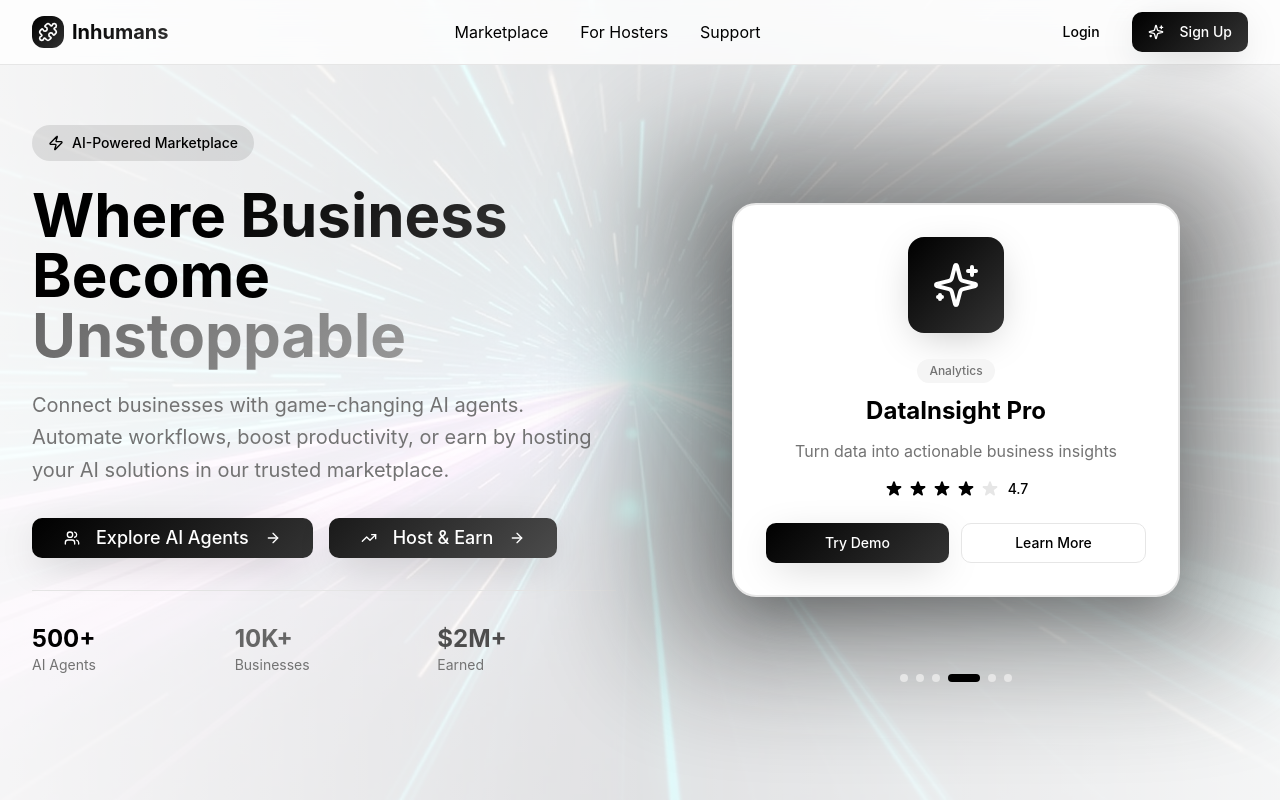
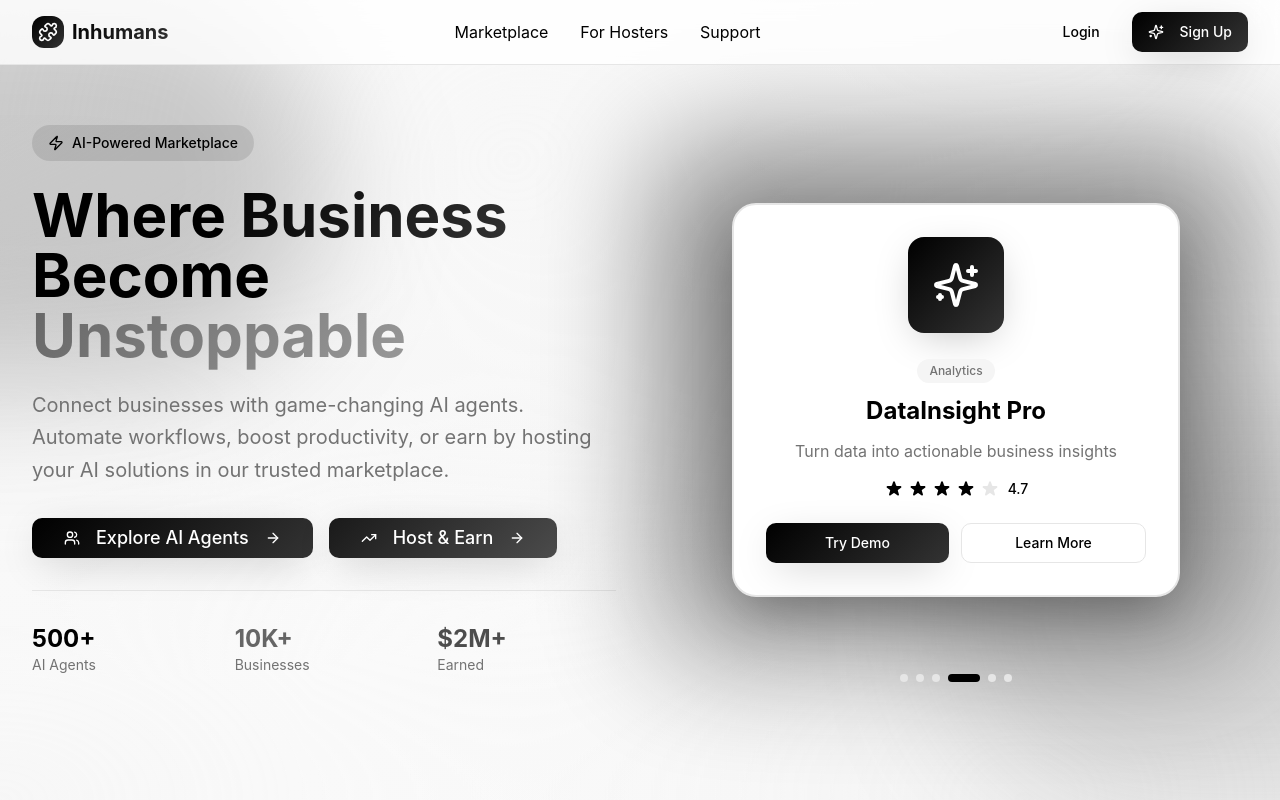
Before and after one commit to inhumans-I0/inhumans2, a React (Vite) app: page / in a window 1280 px wide. Shown: the top 800 px of the page. Built offline with nearby package versions, Linux system fonts and the light colour scheme; the HTML template or start-up script is replaced by a standard one.

Commit message:
Update hero background animation

```diff
--- a/src/components/Hero.tsx
+++ b/src/components/Hero.tsx
@@ -74,14 +74,12 @@ const Hero = () => {
   const currentAgent = aiAgents[currentAgentIndex];
   return (
     <section className="relative min-h-screen flex items-center justify-center overflow-hidden">
-      {/* Hyperspeed Background */}
-      <div className="absolute inset-0">
-        <img
-          src={hyperspeedBg}
-          alt=""
-          className="w-full h-full object-cover opacity-20"
-        />
-        <div className="absolute inset-0 bg-gradient-to-r from-background/80 via-background/40 to-background/80"></div>
+      {/* Animated Gradient Background */}
+      <div className="absolute inset-0 animated-gradient-bg">
+        <div className="absolute inset-0 bg-gradient-mesh opacity-30"></div>
+        <div className="absolute top-0 -left-1/4 w-1/2 h-1/2 bg-primary/20 rounded-full blur-3xl animate-float"></div>
+        <div className="absolute bottom-0 -right-1/4 w-1/2 h-1/2 bg-secondary/20 rounded-full blur-3xl animate-float-delayed"></div>
+        <div className="absolute inset-0 bg-grid-pattern opacity-5"></div>
       </div>
 
       <div className="relative max-w-7xl mx-auto px-4 sm:px-6 lg:px-8 py-20">
--- a/src/index.css
+++ b/src/index.css
@@ -246,6 +246,39 @@
   }
 }
 
+@keyframes gradient-shift {
+  0%, 100% {
+    background-position: 0% 50%;
+  }
+  50% {
+    background-position: 100% 50%;
+  }
+}
+
+@keyframes float {
+  0%, 100% {
+    transform: translateY(0) translateX(0);
+  }
+  33% {
+    transform: translateY(-20px) translateX(10px);
+  }
+  66% {
+    transform: translateY(10px) translateX(-10px);
+  }
+}
+
+@keyframes float-delayed {
+  0%, 100% {
+    transform: translateY(0) translateX(0);
+  }
+  33% {
+    transform: translateY(15px) translateX(-15px);
+  }
+  66% {
+    transform: translateY(-10px) translateX(10px);
+  }
+}
+
 .animate-fade-in-up {
   animation: fade-in-up 0.6s ease-out;
 }
@@ -253,3 +286,40 @@
 .animate-slide-in-right {
   animation: slide-in-right 0.6s ease-out;
 }
+
+.animate-float {
+  animation: float 20s ease-in-out infinite;
+}
+
+.animate-float-delayed {
+  animation: float-delayed 25s ease-in-out infinite;
+}
+
+.animated-gradient-bg {
+  background: linear-gradient(
+    -45deg,
+    hsl(0 0% 98%),
+    hsl(0 0% 100%),
+    hsl(0 0% 95%),
+    hsl(0 0% 100%)
+  );
+  background-size: 400% 400%;
+  animation: gradient-shift 15s ease infinite;
+}
+
+.bg-gradient-mesh {
+  background-image:
+    radial-gradient(at 40% 20%, hsl(0 0% 90%) 0px, transparent 50%),
+    radial-gradient(at 80% 0%, hsl(0 0% 85%) 0px, transparent 50%),
+    radial-gradient(at 0% 50%, hsl(0 0% 88%) 0px, transparent 50%),
+    radial-gradient(at 80% 50%, hsl(0 0% 92%) 0px, transparent 50%),
+    radial-gradient(at 0% 100%, hsl(0 0% 90%) 0px, transparent 50%),
+    radial-gradient(at 80% 100%, hsl(0 0% 87%) 0px, transparent 50%);
+}
+
+.bg-grid-pattern {
+  background-image:
+    linear-gradient(hsl(0 0% 0% / 0.05) 1px, transparent 1px),
+    linear-gradient(90deg, hsl(0 0% 0% / 0.05) 1px, transparent 1px);
+  background-size: 50px 50px;
+}
```
